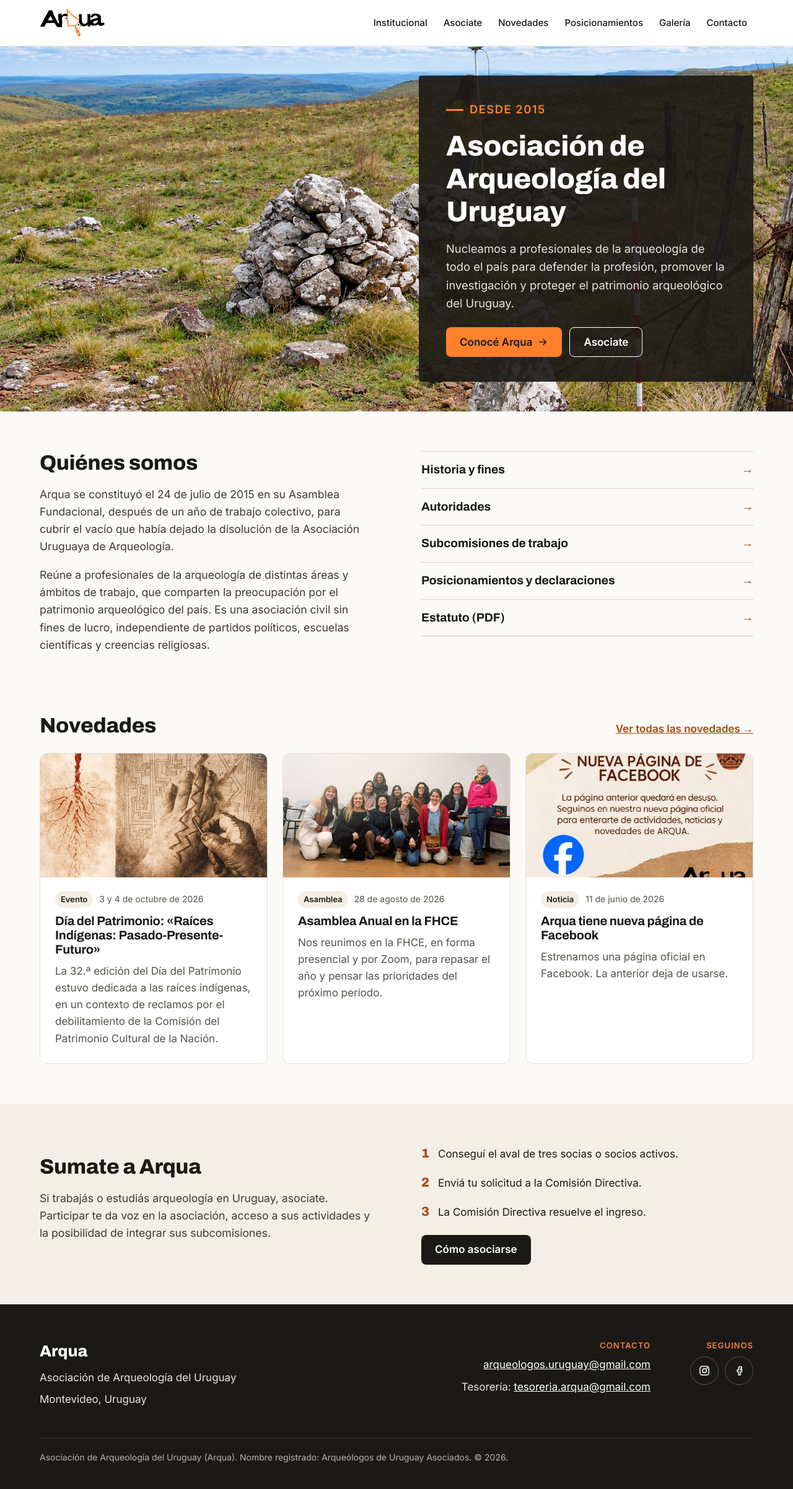
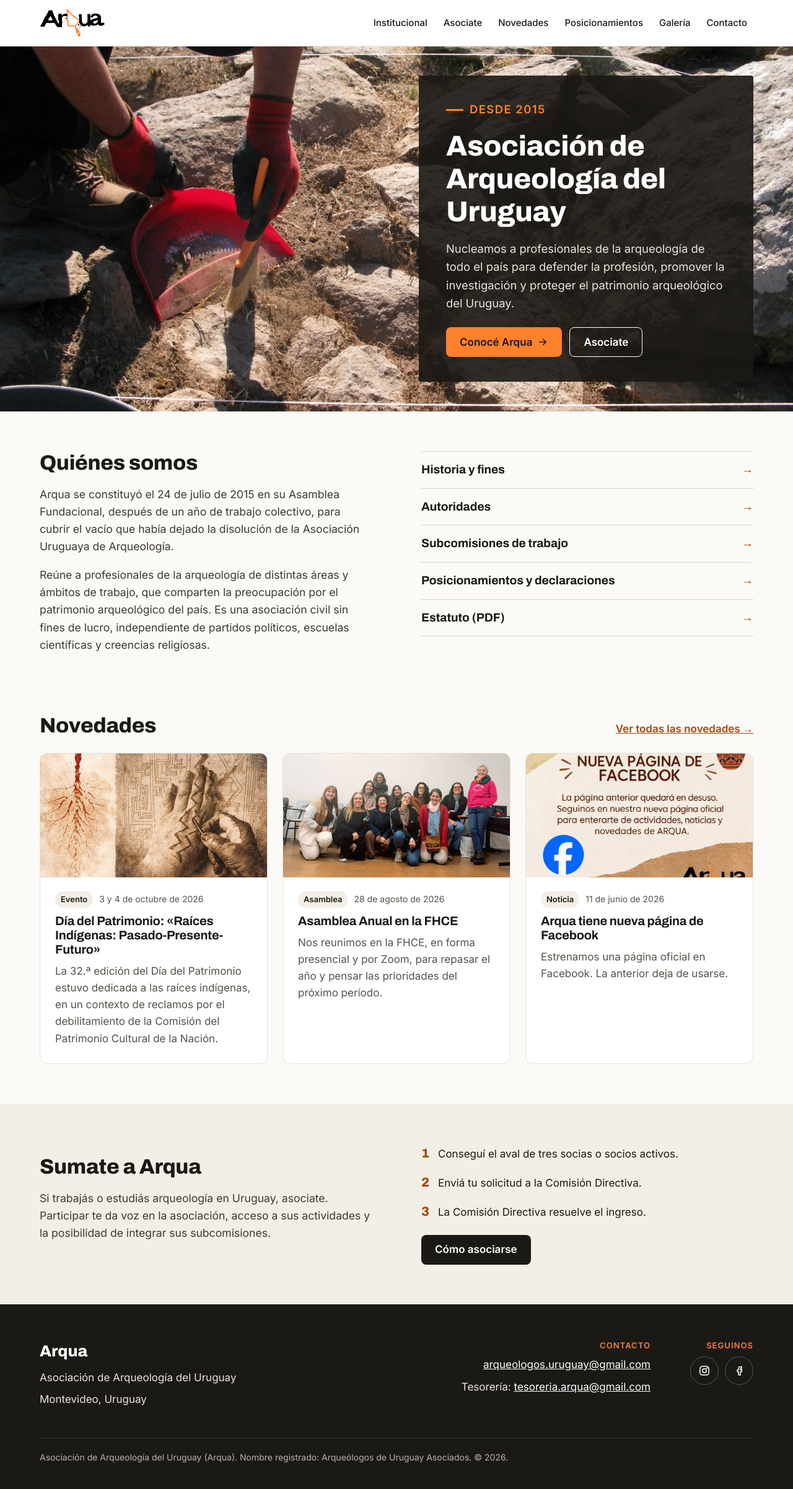
Before and after one commit to arqueologosuruguay/arqua-web, a Jekyll site: the page built from index.html, in a window 1280 px wide. Shown: the whole page at 62% size. Built offline with Jekyll 4.4.1, drawn with Linux system fonts in a browser that asks for light colours.

Commit message:
Portada: otra foto de excavación, con nombre de archivo nuevo
- Foto recortada a 16:9 (1600 px, JPG, 287 KB) como portada-excavacion.jpg, para que no se vea la versión guardada de portada.jpg.
- En celular la foto se corre a la izquierda para que se vean las manos con el pincel.

Co-Authored-By: Claude Opus 5.5 <noreply@anthropic.com>
Claude-Session: https://claude.ai/code/session_011VaqS3BXrx85drSQWMH5nn

```diff
--- a/assets/css/main.css
+++ b/assets/css/main.css
@@ -74,6 +74,7 @@ h3 { font-weight: 700; font-size: 1.25rem; margin: 0; }
 .portada__botones { display: flex; flex-wrap: wrap; gap: 12px; padding-top: 6px; }
 @media (max-width: 860px) {
   .portada__foto { height: 300px; }
+  .portada__foto img { object-position: 25% 45%; }
   .portada__caja { position: static; padding: 0; }
   .portada__texto { max-width: none; border-radius: 0; padding: 40px 24px 48px; background: var(--negro); }
 }
--- a/index.html
+++ b/index.html
@@ -4,7 +4,7 @@ title: Inicio
 ---
 <section class="portada">
   <figure class="portada__foto">
-    <img src="{{ '/assets/img/portada.jpg' | relative_url }}" alt="Manos con guantes limpian con pincel y pala una excavación entre piedras">
+    <img src="{{ '/assets/img/portada-excavacion.jpg' | relative_url }}" alt="Manos con guantes limpian con pincel y pala una excavación entre piedras">
   </figure>
   <div class="contenedor portada__caja">
     <div class="portada__texto">
```
Also changed, not shown: assets/img/portada-excavacion.jpg (added), assets/img/portada.jpg (deleted).
